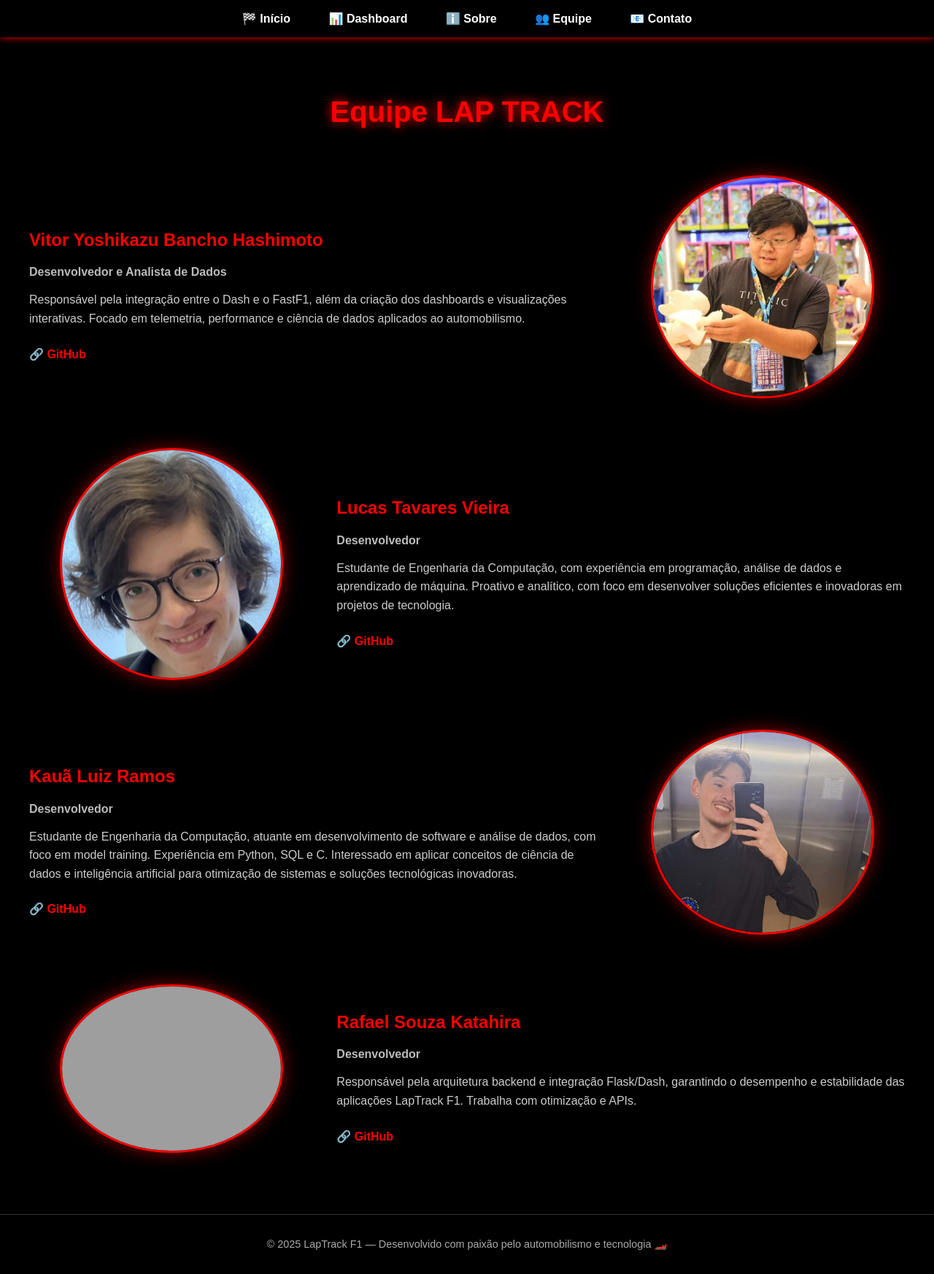
After one commit to VitorHashimoto21/LapTrack_F1, a Flask app: page /equipe in a window 1280 px wide. The commit adds this page. Shown: the whole page at 73% size. Run offline with Flask 3, Linux system fonts and the light colour scheme; grey boxes are pictures that could not be loaded.

Commit message:
Criação das páginas HTML e modificações para as páginas já existentes para o mesmo design

```diff
--- a/app.py
+++ b/app.py
@@ -14,6 +14,10 @@ def home():
 @server.route('/sobre')
 def sobre():
     return render_template('sobre.html')
+
+@server.route('/contato')
+def contato():
+    return render_template('contato.html')
 
 @server.route('/equipe')
 def equipe():
--- /dev/null
+++ b/templates/equipe.html
@@ -0,0 +1,227 @@
+<!DOCTYPE html>
+<html lang="pt-BR">
+<head>
+    <meta charset="UTF-8">
+    <meta name="viewport" content="width=device-width, initial-scale=1.0">
+    <title>Equipe - LapTrack F1</title>
+    <style>
+        body {
+            margin: 0;
+            padding: 0;
+            background-color: #000;
+            color: white;
+            font-family: "Poppins", sans-serif;
+        }
+
+        /* 🔴 NAVBAR */
+        nav {
+            width: 100%;
+            background-color: rgba(0, 0, 0, 0.9);
+            padding: 1rem 0;
+            text-align: center;
+            box-shadow: 0 0 10px red;
+            position: sticky;
+            top: 0;
+            z-index: 10;
+        }
+
+        nav a {
+            color: white;
+            text-decoration: none;
+            margin: 0 1.5rem;
+            font-weight: bold;
+            transition: 0.3s;
+        }
+
+        nav a:hover {
+            color: red;
+        }
+
+        /* 🔴 CONTEÚDO PRINCIPAL */
+        .container {
+            max-width: 1200px;
+            margin: 80px auto;
+            padding: 0 20px;
+        }
+
+        h1 {
+            font-size: 2.5rem;
+            color: red;
+            text-shadow: 0 0 15px red;
+            margin-bottom: 2rem;
+            text-align: center;
+        }
+
+        .member-section {
+            display: flex;
+            align-items: center;
+            justify-content: space-between;
+            margin: 4rem 0;
+            gap: 2rem;
+        }
+
+        .member-section:nth-child(even) {
+            flex-direction: row-reverse;
+        }
+
+        .member-photo {
+            flex: 1;
+            text-align: center;
+        }
+
+        .member-photo img {
+            width: 80%;
+            max-width: 300px;
+            border-radius: 50%;
+            border: 3px solid red;
+            box-shadow: 0 0 25px rgba(255, 0, 0, 0.5);
+            transition: 0.3s;
+        }
+
+        .member-photo img:hover {
+            transform: scale(1.05);
+            box-shadow: 0 0 40px rgba(255, 0, 0, 0.8);
+        }
+
+        .member-info {
+            flex: 2;
+        }
+
+        .member-info h2 {
+            color: red;
+            margin-bottom: 0.5rem;
+        }
+
+        .member-info h4 {
+            color: #bbb;
+            margin-bottom: 1rem;
+        }
+
+        .member-info p {
+            color: #ccc;
+            line-height: 1.6;
+        }
+
+        .github-link {
+            display: inline-block;
+            margin-top: 10px;
+            color: red;
+            text-decoration: none;
+            font-weight: bold;
+            transition: 0.3s;
+        }
+
+        .github-link:hover {
+            color: white;
+            text-shadow: 0 0 10px red;
+        }
+
+        footer {
+            text-align: center;
+            padding: 2rem;
+            margin-top: 4rem;
+            border-top: 1px solid #333;
+            color: #aaa;
+            font-size: 0.9rem;
+        }
+
+        /* 🔴 RESPONSIVIDADE */
+        @media (max-width: 900px) {
+            .member-section {
+                flex-direction: column;
+                text-align: center;
+            }
+
+            .member-section:nth-child(even) {
+                flex-direction: column;
+            }
+
+            .member-photo img {
+                width: 70%;
+            }
+        }
+    </style>
+</head>
+<body>
+    <nav>
+        <a href="/">🏁 Início</a>
+        <a href="/dash/">📊 Dashboard</a>
+        <a href="/sobre">ℹ️ Sobre</a>
+        <a href="/equipe">👥 Equipe</a>
+        <a href="/contato">📧 Contato</a>
+    </nav>
+
+    <div class="container">
+        <h1>Equipe LAP TRACK</h1>
+
+        <!-- Integrante 1 -->
+        <div class="member-section">
+            <div class="member-photo">
+                <img src="/static/vitor.jpeg" alt="Vitor Hashimoto">
+            </div>
+            <div class="member-info">
+                <h2>Vitor Yoshikazu Bancho Hashimoto</h2>
+                <h4>Desenvolvedor e Analista de Dados</h4>
+                <p>
+                    Responsável pela integração entre o Dash e o FastF1, além da criação dos dashboards
+                    e visualizações interativas. Focado em telemetria, performance e ciência de dados aplicados ao automobilismo.
+                </p>
+                <a class="github-link" href="https://github.com/VitorHashimoto21" target="_blank">🔗 GitHub</a>
+            </div>
+        </div>
+
+        <!-- Integrante 2 -->
+        <div class="member-section">
+            <div class="member-photo">
+                <img src="/static/lucas.jpg" alt="Lucas Tavares Vieira">
+            </div>
+            <div class="member-info">
+                <h2>Lucas Tavares Vieira</h2>
+                <h4>Desenvolvedor</h4>
+                <p>
+                    Estudante de Engenharia da Computação, com experiência em programação, análise de dados e aprendizado de máquina. Proativo e analítico,
+                    com foco em desenvolver soluções eficientes e inovadoras em projetos de tecnologia.
+                </p>
+                <a class="github-link" href="https://github.com/LucasVieira-eng" target="_blank">🔗 GitHub</a>
+            </div>
+        </div>
+
+        <!-- Integrante 3 -->
+        <div class="member-section">
+            <div class="member-photo">
+                <img src="/static/kaua.jpg" alt="Kauã">
+            </div>
+            <div class="member-info">
+                <h2>Kauã Luiz Ramos</h2>
+                <h4>Desenvolvedor</h4>
+                <p>
+                    Estudante de Engenharia da Computação, atuante em desenvolvimento de software e análise de dados, com foco em model training.
+                    Experiência em Python, SQL e C. Interessado em aplicar conceitos de ciência de dados e inteligência artificial
+                    para otimização de sistemas e soluções tecnológicas inovadoras.
+                </p>
+                <a class="github-link" href="https://github.com/kaualuizramos" target="_blank">🔗 GitHub</a>
+            </div>
+        </div>
+
+        <!-- Integrante 4 -->
+        <div class="member-section">
+            <div class="member-photo">
+                <img src="/static/lucas.png" alt="Rafael Katahria">
+            </div>
+            <div class="member-info">
+                <h2>Rafael Souza Katahira</h2>
+                <h4>Desenvolvedor</h4>
+                <p>
+                    Responsável pela arquitetura backend e integração Flask/Dash, garantindo o desempenho e
+                    estabilidade das aplicações LapTrack F1. Trabalha com otimização e APIs.
+                </p>
+                <a class="github-link" href="#" target="_blank">🔗 GitHub</a>
+            </div>
+        </div>
+    </div>
+
+    <footer>
+        © 2025 LapTrack F1 — Desenvolvido com paixão pelo automobilismo e tecnologia 🏎️
+    </footer>
+</body>
+</html>
```
Also changed, not shown: templates/contato.html (+94 -73 lines), templates/main.html (+35 -27 lines), templates/sobre.html (+6 -5 lines), static/kaua.jpg (added), static/lucas.jpg (added), static/vitor.jpeg (added).
